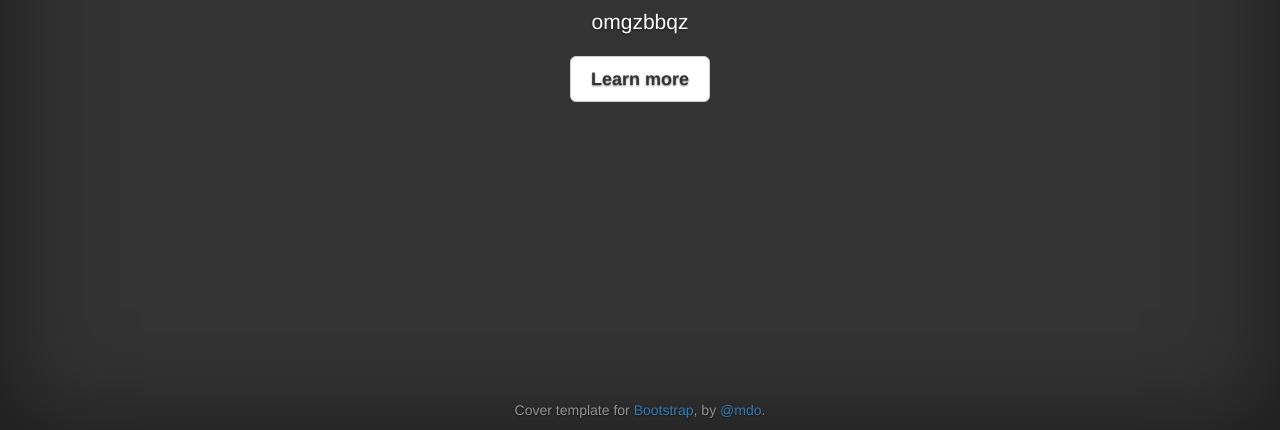
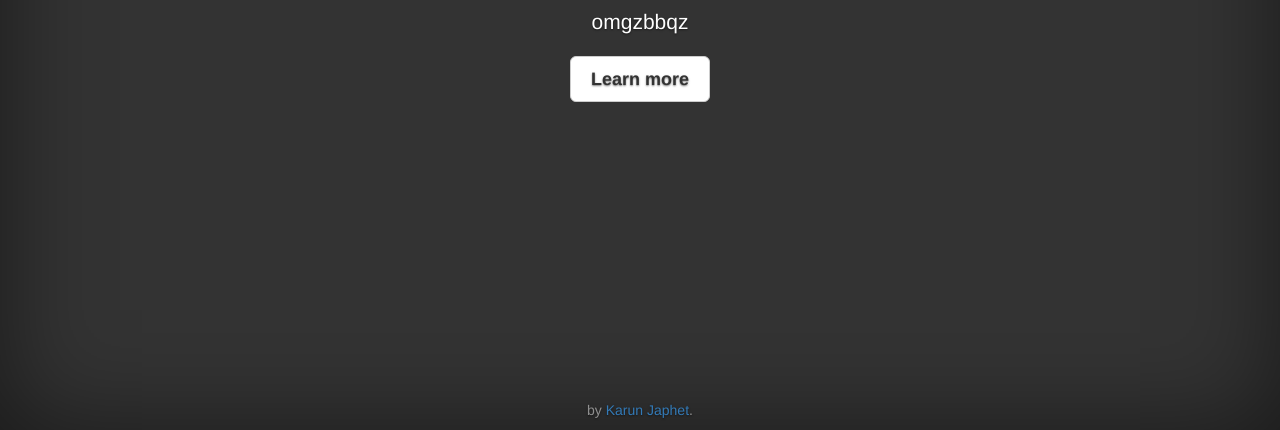
Before and after one commit to JAnderton/maukau, a website: page app/index.html in a window 1280 px wide. Shown: the part 370-800 px from the top of the page. Drawn offline with nearby package versions, Linux system fonts and the light colour scheme.

Commit message:
Updating index page footer

```diff
--- a/app/index.html
+++ b/app/index.html
@@ -54,7 +54,7 @@
 
       <div class="mastfoot">
         <div class="inner">
-          <p>Cover template for <a href="http://getbootstrap.com">Bootstrap</a>, by <a href="https://twitter.com/mdo">@mdo</a>.
+          <p>by <a href="//karun.me">Karun Japhet</a>.
           </p>
         </div>
       </div>
```
